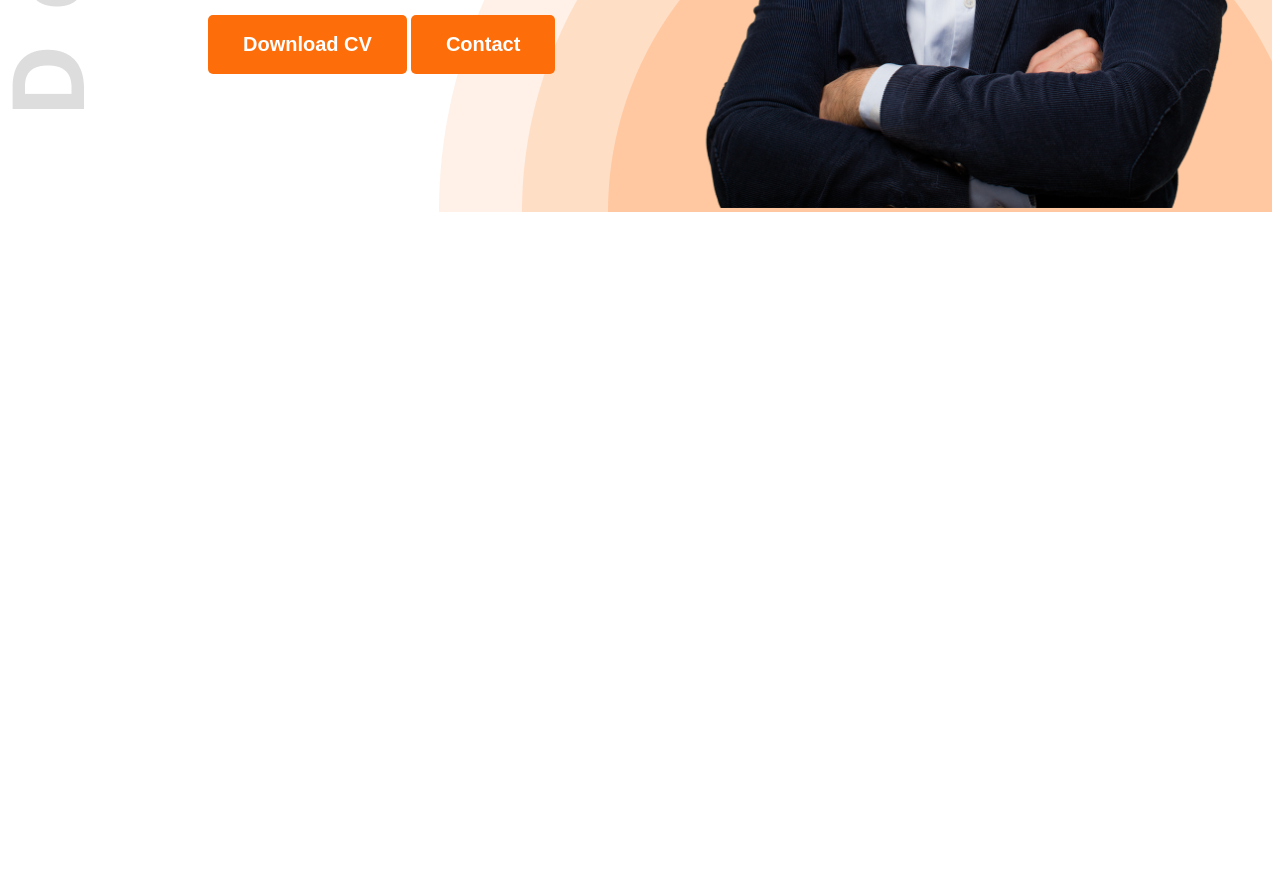
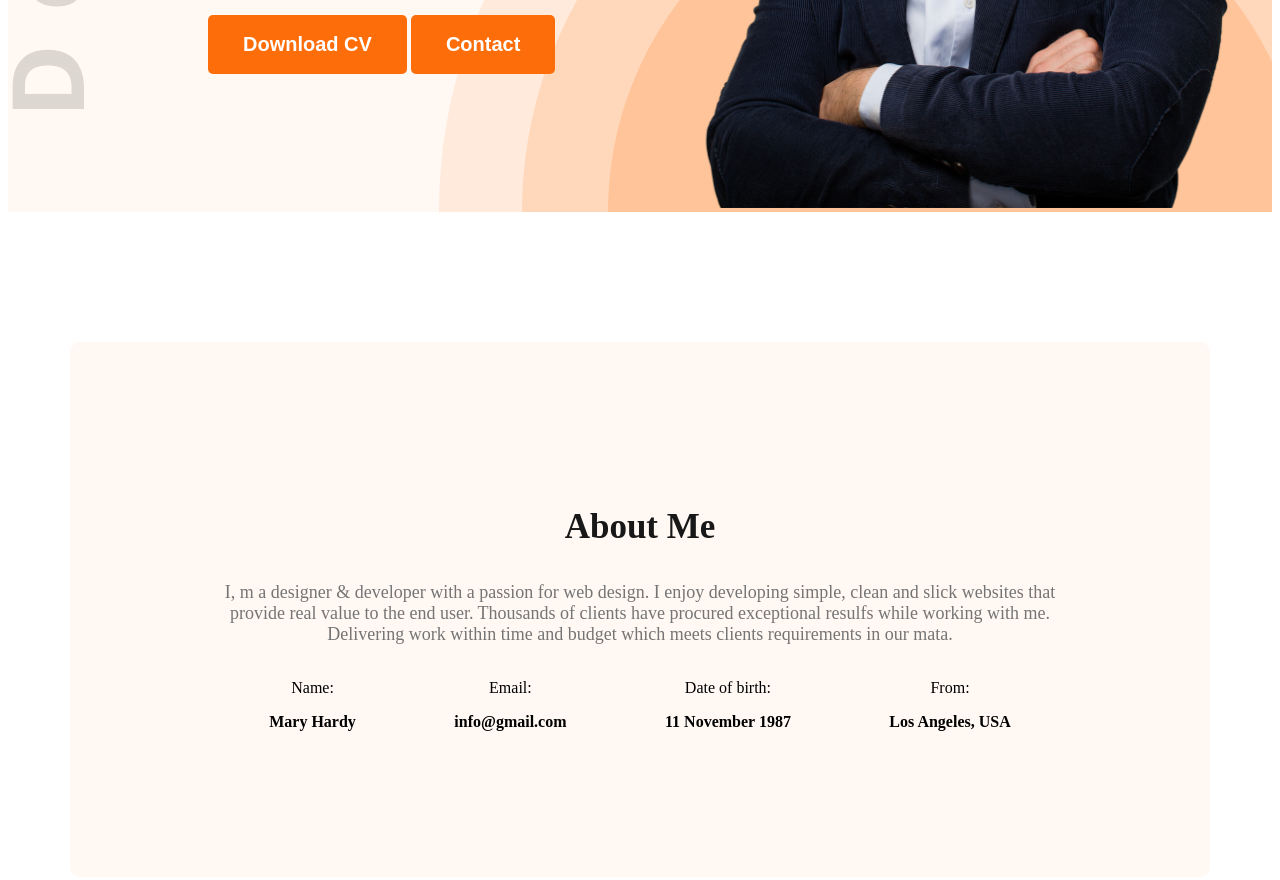
Before and after one commit to JerinOnTheXplore/devfolio-site, a plain HTML site: page index.html in a window 1280 px wide. Shown: the part 662-1542 px from the top of the page. Before the commit the page ends 882 px from the top, so only its background shows below. Drawn offline with Linux system fonts and the light colour scheme.

Commit message:
added about section and styles

```diff
--- a/index.html
+++ b/index.html
@@ -10,7 +10,7 @@
     <link rel="stylesheet" href="styles/styles.css">
 </head>
 <body class="open-sans-normal">
-    <header class="header">
+    <header class="header secondary-bg">
      <nav>
         <h3 class="nav-title">Ma<span class="text-primary">r</span>y</h3>
         <ul>
@@ -24,8 +24,8 @@
             <h4 class="banner-description dark-2">Hi, I  am</h4>
             <h1 class="banner-title">Mary Hardy</h1>
             <p class="banner-description dark-3">A skilled web developer with expertise in creating responsive, user-friendly websites. Proficient in modern frameworks and technologies, delivering efficient and innovative web solutions tailored to client needs. Focused on functionality, performance, and seamless user experiences.</p>
-            <button class="btn-primary">Download CV</button>
-            <button class="btn-primary">Contact</button>
+            <a href=""><button class="btn-primary">Download CV</button></a>
+            <a href=""><button class="btn-primary">Contact</button></a>
         </div>
         <div>
             <img class="banner-profile-pic" src="images/hardy.png" alt="">
@@ -33,7 +33,30 @@
      </div>
     </header>
     <main>
+<section class="about secondary-bg">
+    <h3 class="section-title">About Me</h3>
+    <p class="section-description dark-3">I, m a designer & developer with a passion for web design. I enjoy developing simple, clean and slick websites that provide real value to the end user. Thousands of clients have procured exceptional resulfs while working with me. Delivering work within time and budget which meets clients requirements in our mata.</p>
+    <div class="about-items">
+        <!-- .about-item*4>p.item-title+p.item-description -->
+        <div class="about-item">
+            <p class="item-title">Name:</p>
+            <p class="item-description">Mary Hardy </p>
+        </div>
+        <div class="about-item">
+            <p class="item-title">Email:</p>
+            <p class="item-description">info@gmail.com</p>
+        </div>
+        <div class="about-item">
+            <p class="item-title">Date of birth:</p>
+            <p class="item-description">11 November 1987</p>
+        </div>
+        <div class="about-item">
+            <p class="item-title">From:</p>
+            <p class="item-description">Los Angeles, USA</p>
+        </div>
+    </div>
 
+</section>
     </main>
     <footer>
 
--- a/styles/styles.css
+++ b/styles/styles.css
@@ -13,6 +13,9 @@ r
     background-position: top left, bottom right;
 }
 /* Shared style */
+.secondary-bg{
+    background-color: #FFF8F3;
+}
 .text-primary{
     color: #FD6E0A;
 }
@@ -21,6 +24,15 @@ r
 }
 .dark-3{
     color:#757575 ;
+}
+.section-title{
+    font-weight: 700;
+    font-size: 35px;
+    color: #181818;
+}
+.section-description{
+    font-weight: 400;
+    font-size: 18px;
 }
 .btn-primary{
     background-color: #FD6E0A;
@@ -75,7 +87,27 @@ nav ul a{
 .banner-description{
    font-weight: 400;
    font-size: 18px;
+   text-align: left;
 }
 .banner-profile-pic{
     width: 580px;
 }
+/* main styles */
+main{
+    max-width:1140px ;
+    margin: 0 auto;
+}
+/* About styles */
+.about{
+    border-radius: 10px;
+    padding: 130px 150px;
+    text-align: center;
+    margin-top: 130px;
+}
+.about-items{
+    display: flex;
+    justify-content: space-around;
+}
+.item-description{
+    font-weight: 600;
+}
```
